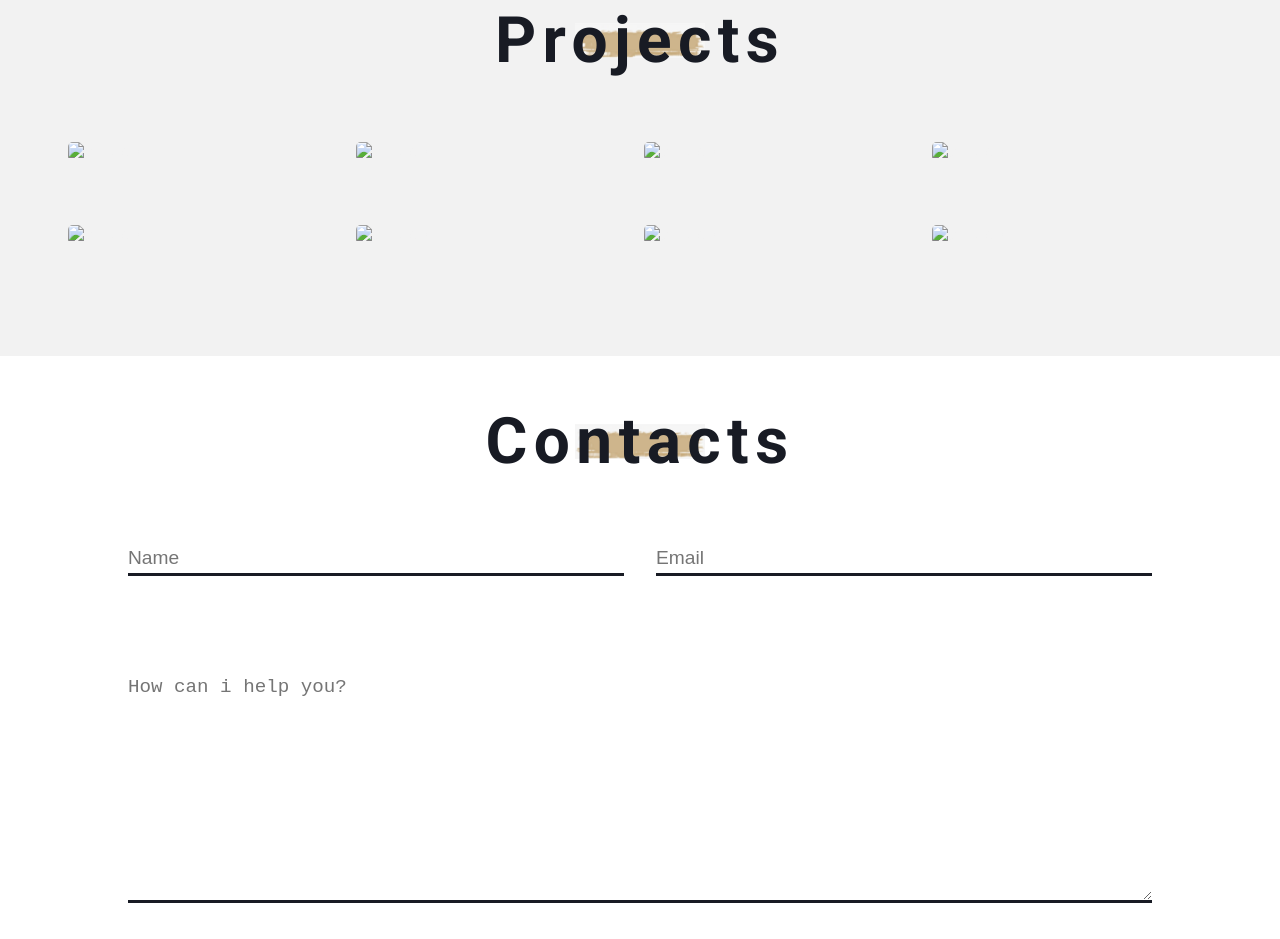
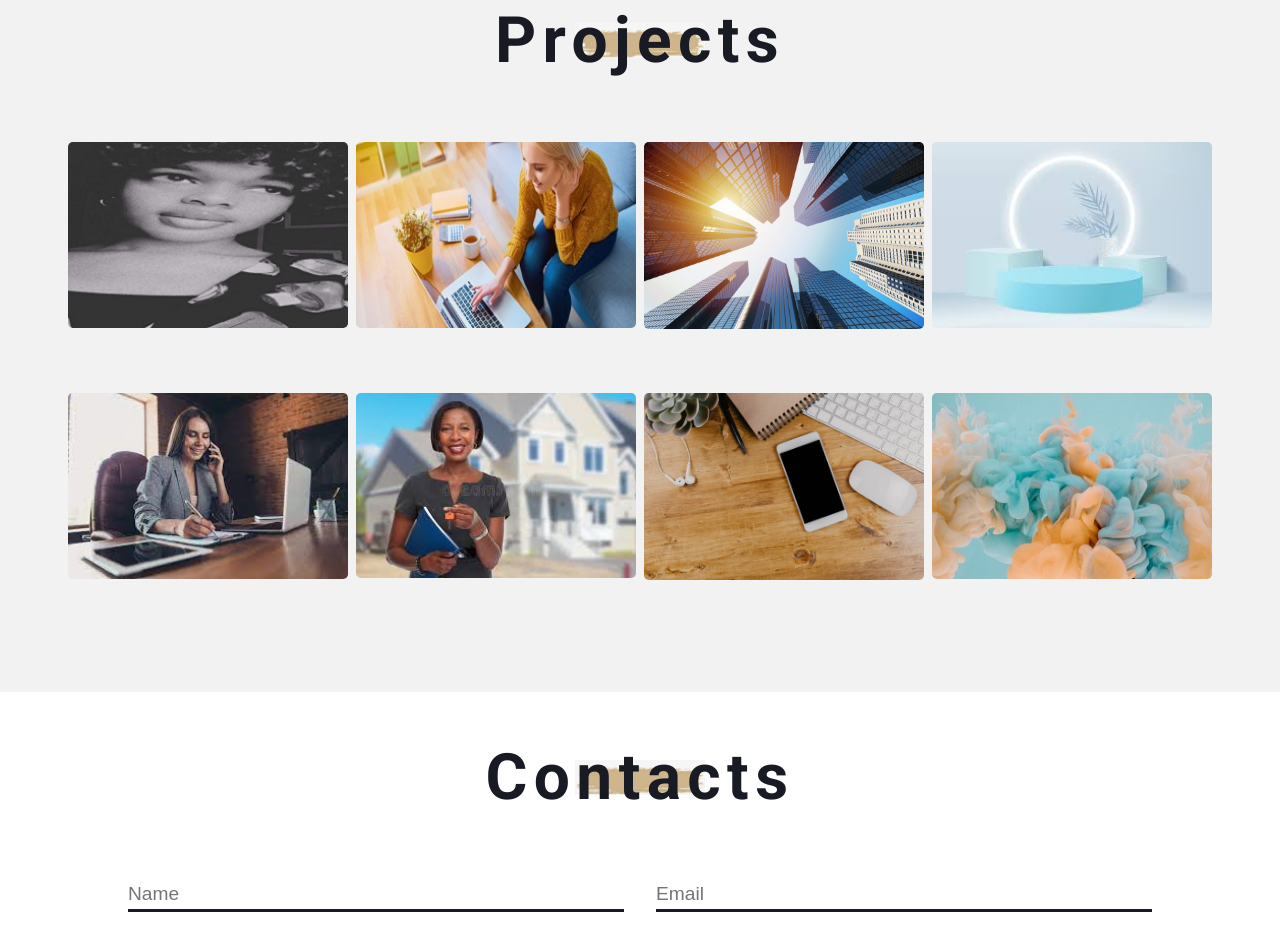
Before and after one commit to JoyDEBS/portfolio-proj, a plain HTML site: page index.html in a window 1280 px wide. Shown: the part 2904-3843 px from the top of the page. Drawn offline with Linux system fonts and the light colour scheme; the site is published under a folder, as on GitHub Pages, so addresses that start at the root find nothing; a web font is replaced by a local one.

Commit message:
Update index.html

```diff
--- a/index.html
+++ b/index.html
@@ -205,44 +205,44 @@
   </div>
   <div class="project-center">
     <article class="single-project">
-      <img src="/img/FB_IMG_1699568245887.jpg" alt="projects" class="project-img">
+      <img src="img/FB_IMG_1699568245887.jpg" alt="projects" class="project-img">
 
     </article>
 
     <article class="single-project">
-      <img src="/img/proj 2.jpeg" alt="projects" class="project-img">
+      <img src="img/proj 2.jpeg" alt="projects" class="project-img">
 
     </article>
 
     <article class="single-project">
-      <img src="/img/building.jpg" alt="projects" class="project-img">
+      <img src="img/building.jpg" alt="projects" class="project-img">
 
 
     </article>
 
     <article class="single-project">
-      <img src="/img/pref3.jpg" alt="projects" class="project-img">
+      <img src="img/pref3.jpg" alt="projects" class="project-img">
 
 
     </article>
 
     <article class="single-project">
-      <img src="/img/woman call.jpg" alt="projects" class="project-img">
+      <img src="img/woman call.jpg" alt="projects" class="project-img">
 
     </article>
 
     <article class="single-project">
-      <img src="/img/woman key.jpg" alt="projects" class="project-img">
+      <img src="img/woman key.jpg" alt="projects" class="project-img">
 
     </article>
 
     <article class="single-project">
-      <img src="/img/2nd background.jpg" alt="projects" class="project-img">
+      <img src="img/2nd background.jpg" alt="projects" class="project-img">
 
     </article>
 
     <article class="single-project">
-      <img src="/img/background2.jpg" alt="projects" class="project-img">
+      <img src="img/background2.jpg" alt="projects" class="project-img">
 
     </article>
 
```
